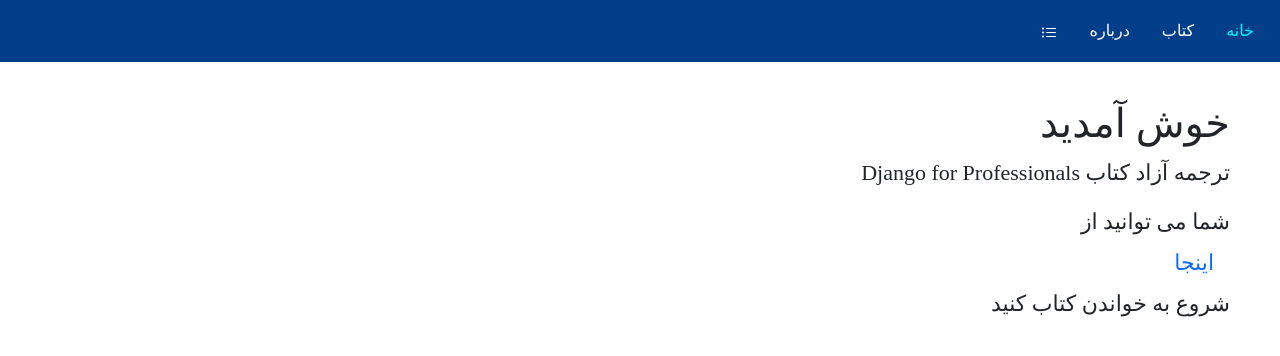
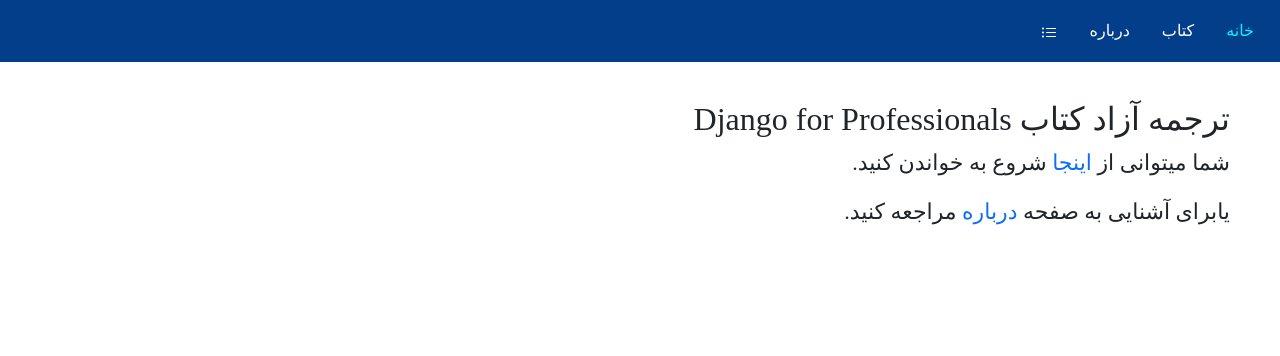
Before and after one commit to mthri/dfp-persian, a Gatsby site: page / in a window 1280 px wide. Built offline with nearby package versions, Linux system fonts and the light colour scheme; Gatsby itself is replaced by a stand-in of ours; some packages are replaced by stand-ins of ours; a web font is replaced by a local one.

Commit message:
add homepage

```diff
--- /dev/null
+++ b/src/documents/misc/homePage.md
@@ -0,0 +1,14 @@
+---
+title: homePage
+slug: homePage
+---
+
+## ترجمه آزاد کتاب Django for Professionals
+
+شما میتوانی از
+[اینجا](/book)
+شروع به خواندن کنید.
+
+یابرای آشنایی به صفحه
+[درباره](/about)
+مراجعه کنید.
--- a/src/pages/index.js
+++ b/src/pages/index.js
@@ -1,22 +1,33 @@
 import * as React from "react"
-import { Link } from "gatsby"
+import { graphql } from "gatsby"
 import Layout from "../components/Layout"
 import 'bootstrap/dist/css/bootstrap.css';
 
 // markup
-export default function Home( ) {
+export default function Home( {data} ) {
+
+  const {html} = data.homePage.nodes[0]
 
 
   return (
     <Layout>
         <div className="container" id="page-content-wrapper">
-
-          <h1>خوش آمدید</h1>
-          <p>ترجمه آزاد کتاب Django for Professionals</p>
-          <p>شما می توانید از<Link to={"/book"} className="nav-link">اینجا</Link>شروع به خواندن کتاب کنید</p>
+          <div dangerouslySetInnerHTML={{ __html: html}} />
          </div>
 
 
     </Layout>
   )
 }
+
+export const query = graphql`
+query homeQuery {
+
+  homePage: allMarkdownRemark(filter: {frontmatter: {slug: {eq: "homePage"}}}) {
+    nodes {
+      html
+    }
+  }
+}
+
+`
```
